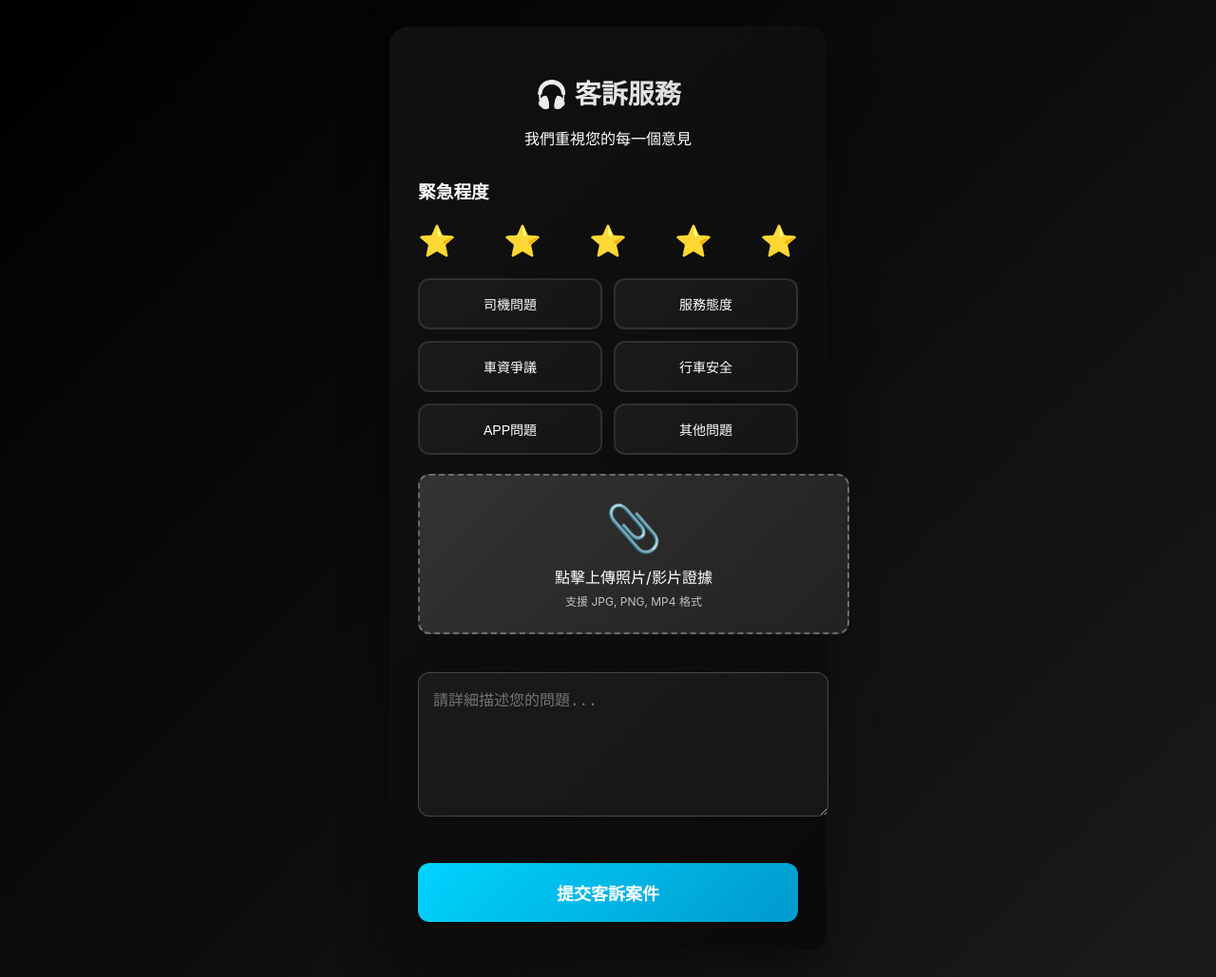
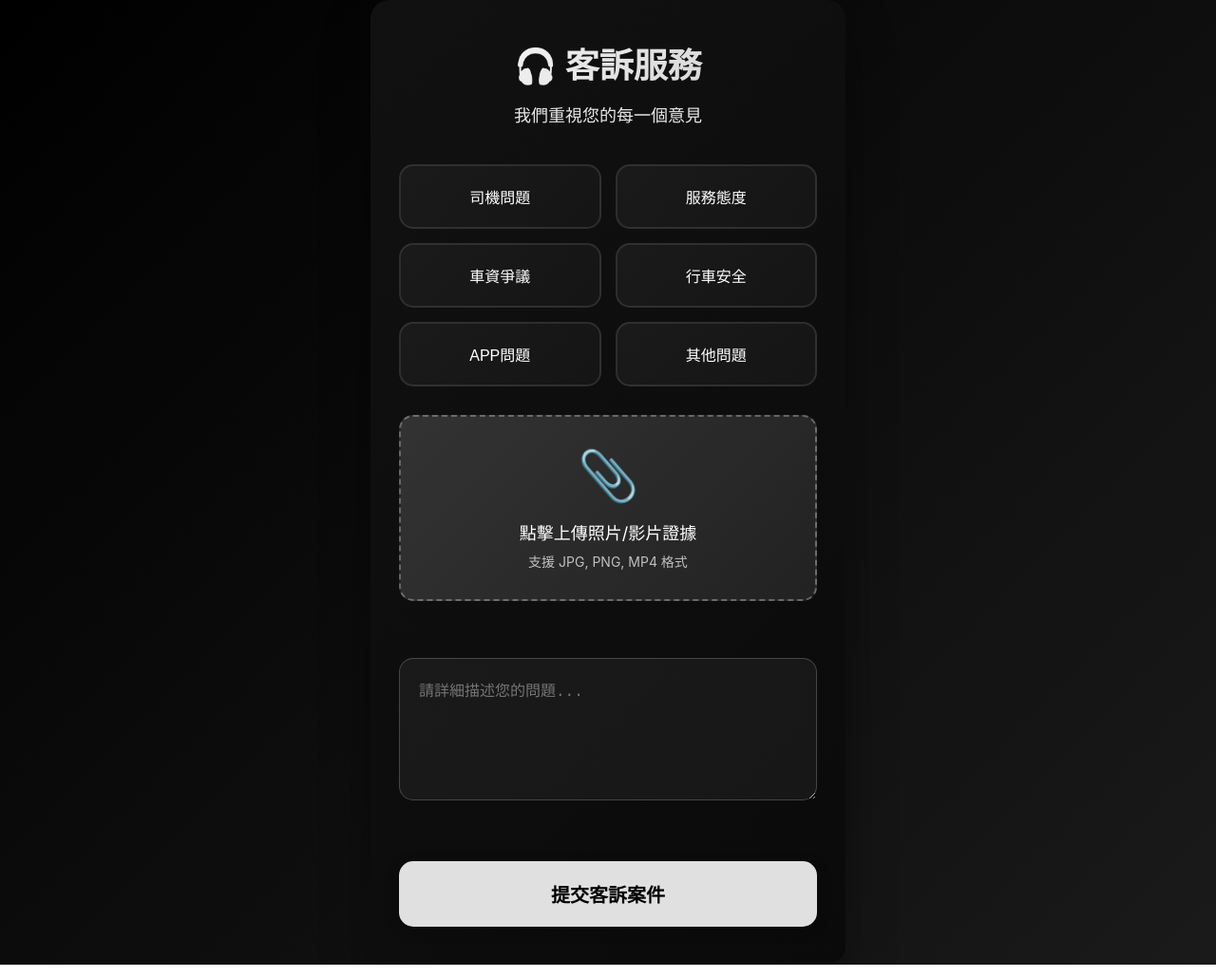
Before and after one commit to YenEric/line-location-service, a plain HTML site: page complaint-service.html in a window 1280 px wide. Shown: the whole page at 95% size. Drawn offline with Linux system fonts and the light colour scheme.

Commit message:
Update complaint-service.html

```diff
--- a/complaint-service.html
+++ b/complaint-service.html
@@ -4,73 +4,71 @@
     <meta charset="UTF-8">
     <title>客訴服務系統</title>
     <style>
-        /* Uber 黑色系風格 */
+        * {
+            margin: 0;
+            padding: 0;
+            box-sizing: border-box;
+        }
+
         body {
             font-family: -apple-system, BlinkMacSystemFont, 'Segoe UI', Roboto, Arial, sans-serif;
             background: linear-gradient(135deg, #000000 0%, #1a1a1a 100%);
             min-height: 100vh;
             color: #ffffff;
-            padding: 20px;
+            display: flex;
+            justify-content: center;
+            align-items: center;
+            min-height: 100vh;
         }
 
         .container {
-            max-width: 400px;
-            margin: 0 auto;
+            width: 90%;
+            max-width: 500px; /* 🔍 放大容器 */
             background: linear-gradient(135deg, #111111 0%, #0a0a0a 100%);
             border-radius: 20px;
-            padding: 30px;
+            padding: 40px 30px; /* 🔍 增加內距 */
             box-shadow: 0 25px 50px rgba(0, 0, 0, 0.4);
+            text-align: center; /* 🔍 置中對齊 */
         }
 
         .header {
             text-align: center;
-            margin-bottom: 30px;
+            margin-bottom: 40px; /* 🔍 增加間距 */
         }
 
         .header h1 {
-            font-size: 28px;
+            font-size: 36px; /* 🔍 放大標題 */
             font-weight: 700;
-            margin-bottom: 10px;
+            margin-bottom: 15px; /* 🔍 增加間距 */
             background: linear-gradient(135deg, #ffffff 0%, #cccccc 100%);
             -webkit-background-clip: text;
             -webkit-text-fill-color: transparent;
         }
 
-        .urgency-selector {
-            display: flex;
-            justify-content: space-between;
-            margin: 20px 0;
+        .header p {
+            font-size: 18px; /* 🔍 放大副標題 */
+            opacity: 0.9;
         }
 
-        .star-rating {
-            font-size: 32px;
-            cursor: pointer;
-            color: #333;
-            transition: color 0.3s ease;
-        }
-
-        .star-rating:hover,
-        .star-rating.active {
-            color: #ffcc00;
-        }
+        /* 移除緊急程度區塊 - 根據你的要求 */
 
         .complaint-types {
             display: grid;
             grid-template-columns: repeat(2, 1fr);
-            gap: 12px;
-            margin: 20px 0;
+            gap: 15px; /* 🔍 增加間距 */
+            margin: 30px 0; /* 🔍 增加間距 */
         }
 
         .type-btn {
             background: linear-gradient(135deg, #1a1a1a 0%, #151515 100%);
             border: 2px solid rgba(255, 255, 255, 0.1);
             color: #ffffff;
-            padding: 15px 10px;
-            border-radius: 12px;
+            padding: 20px 15px; /* 🔍 增加內距 */
+            border-radius: 15px; /* 🔍 加大圓角 */
             cursor: pointer;
             transition: all 0.3s ease;
             text-align: center;
-            font-size: 14px;
+            font-size: 16px;
             font-weight: 500;
         }
 
@@ -78,11 +76,11 @@
         .type-btn.active {
             border-color: #00d4ff;
             background: linear-gradient(135deg, #1a3a3a 0%, #152525 100%);
-            transform: translateY(-2px);
+            transform: translateY(-3px); /* 🔍 更大浮動 */
         }
 
         .file-upload {
-            margin: 20px 0;
+            margin: 30px 0; /* 🔍 增加間距 */
         }
 
         .upload-btn {
@@ -90,8 +88,8 @@
             background: linear-gradient(135deg, #333333 0%, #222222 100%);
             border: 2px dashed rgba(255, 255, 255, 0.3);
             color: #ffffff;
-            padding: 25px;
-            border-radius: 12px;
+            padding: 30px 20px; /* 🔍 增加內距 */
+            border-radius: 15px; /* 🔍 加大圓角 */
             cursor: pointer;
             transition: all 0.3s ease;
             text-align: center;
@@ -102,33 +100,49 @@
             background: linear-gradient(135deg, #2a4a4a 0%, #253535 100%);
         }
 
+        textarea {
+            width: 100%;
+            height: 150px; /* 🔍 增加高度 */
+            background: rgba(255,255,255,0.05);
+            border: 1px solid rgba(255,255,255,0.2);
+            border-radius: 15px; /* 🔍 加大圓角 */
+            color: #ffffff;
+            padding: 20px; /* 🔍 增加內距 */
+            font-size: 16px;
+            resize: vertical;
+            margin: 30px 0; /* 🔍 增加間距 */
+        }
+
+        /* 案件編號 - 簡化為日期+001 */
+        .case-number {
+            background: rgba(255, 255, 255, 0.05);
+            border: 1px solid rgba(255, 255, 255, 0.1);
+            border-radius: 12px;
+            padding: 20px; /* 🔍 增加內距 */
+            margin: 30px 0; /* 🔍 增加間距 */
+            text-align: center;
+        }
+
+        /* 淺灰色按鈕 - 根據你的要求 */
         .submit-btn {
             width: 100%;
-            background: linear-gradient(135deg, #00d4ff 0%, #0099cc 100%);
-            color: white;
+            background: #e0e0e0; /* 🔍 淺灰色背景 */
+            color: #000000; /* 🔍 黑色文字 */
             border: none;
-            padding: 18px;
-            font-size: 18px;
+            padding: 20px; /* 🔍 增加內距 */
+            font-size: 20px; /* 🔍 放大文字 */
             font-weight: 600;
-            border-radius: 12px;
+            border-radius: 15px; /* 🔍 加大圓角 */
             cursor: pointer;
             transition: all 0.3s ease;
-            margin-top: 25px;
+            margin-top: 30px; /* 🔍 增加間距 */
+            box-shadow: 0 4px 15px rgba(0, 0, 0, 0.2);
         }
 
         .submit-btn:hover {
-            transform: translateY(-2px);
-            box-shadow: 0 6px 20px rgba(0, 212, 255, 0.4);
-        }
-
-        .case-number {
-            background: rgba(0, 212, 255, 0.1);
-            border: 1px solid rgba(0, 212, 255, 0.3);
-            border-radius: 8px;
-            padding: 15px;
-            margin: 20px 0;
-            text-align: center;
-            font-family: monospace;
+            background: #d0d0d0; /* 🔍 稍深灰色 */
+            transform: translateY(-3px); /* 🔍 更大浮動 */
+            box-shadow: 0 6px 20px rgba(0, 0, 0, 0.3);
         }
     </style>
 </head>
@@ -139,16 +153,7 @@
             <p>我們重視您的每一個意見</p>
         </div>
 
-        <div class="urgency-section">
-            <h3>緊急程度</h3>
-            <div class="urgency-selector">
-                <span class="star-rating" data-rating="1">⭐</span>
-                <span class="star-rating" data-rating="2">⭐</span>
-                <span class="star-rating" data-rating="3">⭐</span>
-                <span class="star-rating" data-rating="4">⭐</span>
-                <span class="star-rating" data-rating="5">⭐</span>
-            </div>
-        </div>
+        <!-- 🔍 移除緊急程度 - 根據你的要求 -->
 
         <div class="complaint-types">
             <button class="type-btn" data-type="driver">司機問題</button>
@@ -161,25 +166,27 @@
 
         <div class="file-upload">
             <div class="upload-btn" onclick="uploadFile()">
-                <div style="font-size: 48px; margin-bottom: 10px;">📎</div>
-                <div style="font-size: 16px;">點擊上傳照片/影片證據</div>
-                <div style="font-size: 12px; opacity: 0.7; margin-top: 5px;">支援 JPG, PNG, MP4 格式</div>
+                <div style="font-size: 52px; margin-bottom: 15px;">📎</div>
+                <div style="font-size: 18px;">點擊上傳照片/影片證據</div>
+                <div style="font-size: 14px; opacity: 0.7; margin-top: 8px;">支援 JPG, PNG, MP4 格式</div>
             </div>
             <input type="file" id="fileInput" style="display: none;" accept="image/*,video/*" multiple>
         </div>
 
         <textarea id="description" placeholder="請詳細描述您的問題..."
-                  style="width: 100%; height: 120px; background: rgba(255,255,255,0.05);
-                         border: 1px solid rgba(255,255,255,0.2); border-radius: 12px;
-                         color: #ffffff; padding: 15px; font-size: 16px;
-                         resize: vertical; margin: 20px 0;"></textarea>
+                  style="width: 100%; height: 150px; background: rgba(255,255,255,0.05);
+                         border: 1px solid rgba(255,255,255,0.2); border-radius: 15px;
+                         color: #ffffff; padding: 20px; font-size: 16px;
+                         resize: vertical; margin: 30px 0;"></textarea>
 
+        <!-- 🔍 案件編號改為日期+001 - 根據你的要求 -->
         <div class="case-number" id="caseNumber" style="display: none;">
-            <div style="font-size: 14px; margin-bottom: 5px;">您的案件編號</div>
-            <div style="font-size: 20px; font-weight: bold;">FT-20241227-001</div>
-            <div style="font-size: 12px; opacity: 0.7; margin-top: 5px;">預計處理時間：24小時內</div>
+            <div style="font-size: 16px; margin-bottom: 8px;">您的案件編號</div>
+            <div style="font-size: 24px; font-weight: bold;" id="caseNumberText"></div>
+            <div style="font-size: 14px; opacity: 0.7; margin-top: 8px;">我們將盡快處理您的問題</div>
         </div>
 
+        <!-- 🔍 淺灰色按鈕 - 根據你的要求 -->
         <button class="submit-btn" onclick="submitComplaint()">
             提交客訴案件
         </button>
@@ -188,7 +195,6 @@
     <script src="https://static.line-scdn.net/liff/edge/2/sdk.js"></script>
     <script>
         let liffId = "2008784977-HdgsRmmR";
-        let selectedUrgency = 0;
         let selectedType = '';
         let uploadedFiles = [];
 
@@ -196,30 +202,12 @@
             try {
                 await liff.init({ liffId: liffId });
                 console.log("LIFF initialized successfully");
+                generateCaseNumber(); // 🔍 產生案件編號
             } catch (error) {
                 console.error("LIFF initialization failed", error);
                 showMessage("系統初始化失敗", "error");
             }
         }
-
-        // 星級評分系統
-        document.querySelectorAll('.star-rating').forEach(star => {
-            star.addEventListener('click', function() {
-                const rating = parseInt(this.dataset.rating);
-                selectedUrgency = rating;
-
-                // 更新視覺效果
-                document.querySelectorAll('.star-rating').forEach((s, index) => {
-                    if (index < rating) {
-                        s.style.color = '#ffcc00';
-                        s.classList.add('active');
-                    } else {
-                        s.style.color = '#333';
-                        s.classList.remove('active');
-                    }
-                });
-            });
-        });
 
         // 類型選擇
         document.querySelectorAll('.type-btn').forEach(btn => {
@@ -245,18 +233,25 @@
             if (files.length > 0) {
                 showMessage(`已選擇 ${files.length} 個檔案`, "success");
                 document.querySelector('.upload-btn').innerHTML =
-                    `<div style="font-size: 48px; margin-bottom: 10px;">✅</div>
-                     <div style="font-size: 16px;">已上傳 ${files.length} 個檔案</div>`;
+                    `<div style="font-size: 52px; margin-bottom: 15px;">✅</div>
+                     <div style="font-size: 18px;">已上傳 ${files.length} 個檔案</div>`;
             }
         });
 
+        // 🔍 產生案件編號 (日期+001)
+        function generateCaseNumber() {
+            const today = new Date();
+            const year = today.getFullYear();
+            const month = String(today.getMonth() + 1).padStart(2, '0');
+            const day = String(today.getDate()).padStart(2, '0');
+            const caseNumber = `${year}${month}${day}-001`;
+
+            document.getElementById('caseNumberText').textContent = caseNumber;
+            document.getElementById('caseNumber').style.display = 'block';
+        }
+
         // 提交客訴
         async function submitComplaint() {
-            if (selectedUrgency === 0) {
-                showMessage("請選擇緊急程度", "error");
-                return;
-            }
-
             if (selectedType === '') {
                 showMessage("請選擇問題類型", "error");
                 return;
@@ -268,16 +263,14 @@
                 return;
             }
 
-            // 產生案件編號
-            const caseNumber = generateCaseNumber();
+            const caseNumber = document.getElementById('caseNumberText').textContent;
 
-            // 顯示案件資訊
-            document.getElementById('caseNumber').style.display = 'block';
-            document.querySelector('#caseNumber .menu-title-en').textContent = caseNumber;
+            showMessage("正在處理客訴...", "loading");
 
+            try {
                 // 發送回 LINE
                 if (liff.isInClient()) {
-                const message = `🎧 客訴案件已建立\n案件編號：${caseNumber}\n緊急程度：${selectedUrgency}星\n問題類型：${getTypeText(selectedType)}\n\n我們將在24小時內與您聯繫，感謝您的耐心等候。`;
+                    const message = `🎧 客訴案件已建立\n案件編號：${caseNumber}\n問題類型：${getTypeText(selectedType)}\n\n我們將盡快處理您的問題，感謝您的耐心等候。`;
 
                     await liff.sendMessages([
                         {
@@ -294,15 +287,11 @@
                 } else {
                     showMessage("請在LINE中開啟此頁面", "error");
                 }
+
+            } catch (error) {
+                console.error("提交錯誤:", error);
+                showMessage("提交失敗，請重試", "error");
             }
-
-        function generateCaseNumber() {
-            const date = new Date();
-            const year = date.getFullYear();
-            const month = String(date.getMonth() + 1).padStart(2, '0');
-            const day = String(date.getDate()).padStart(2, '0');
-            const random = Math.floor(Math.random() * 1000).toString().padStart(3, '0');
-            return `FT-${year}${month}${day}-${random}`;
         }
 
         function getTypeText(type) {
@@ -318,7 +307,6 @@
         }
 
         function showMessage(message, type) {
-            // 創建臨時訊息元素
             const msgDiv = document.createElement('div');
             msgDiv.style.cssText = `
                 position: fixed;
```
Lines whose indentation alone changed are shown as unchanged.
